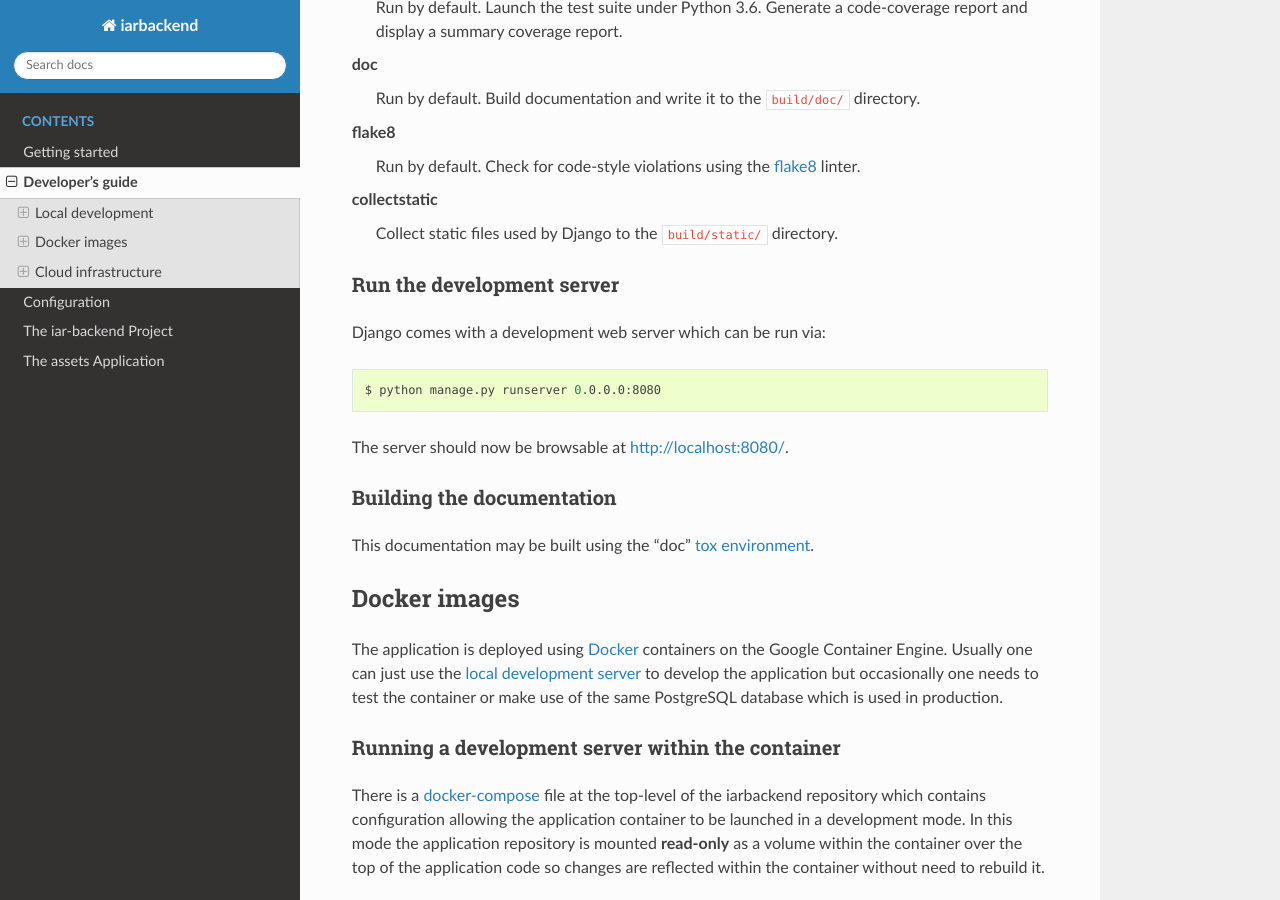
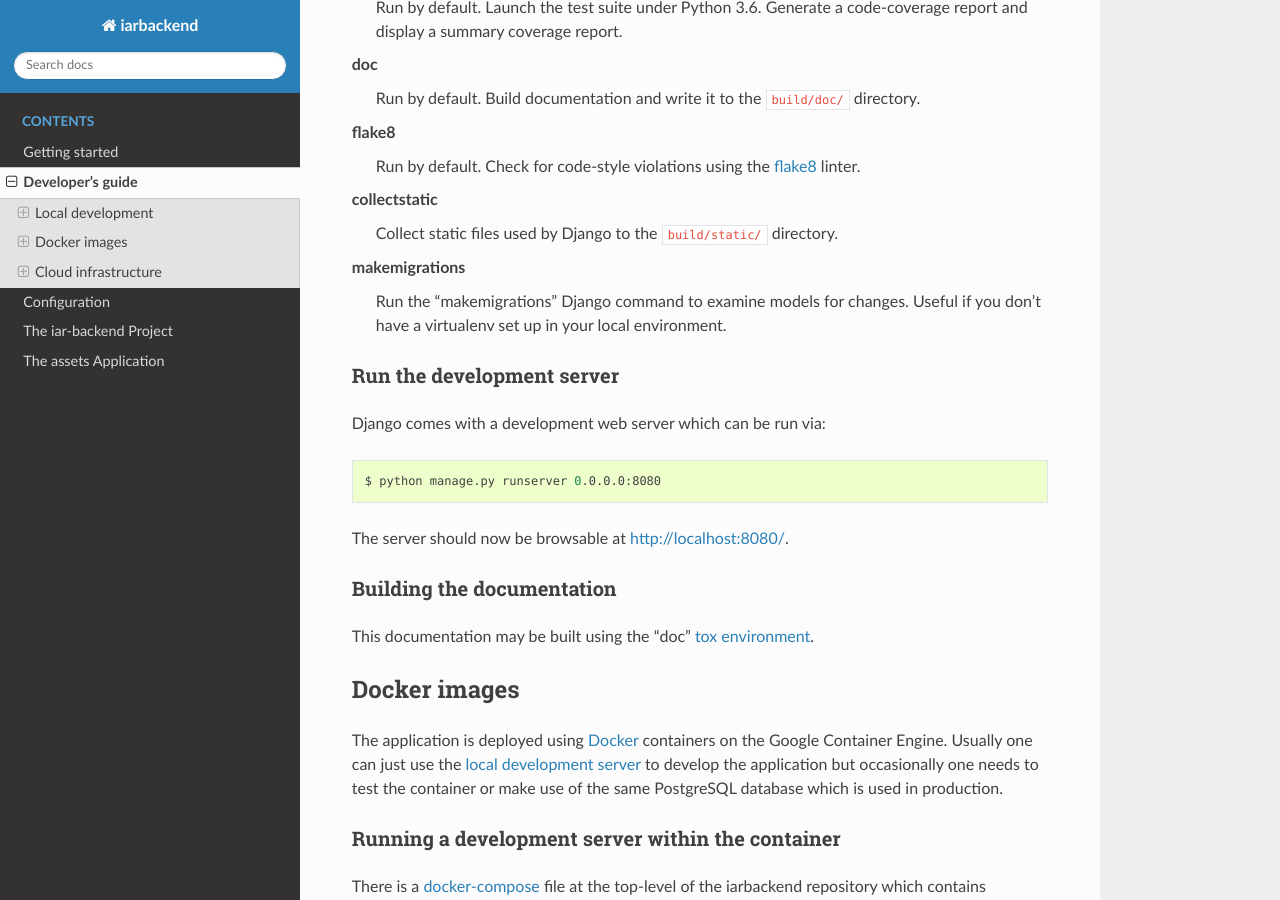
Before and after one commit to uisautomation/iar-backend, a Sphinx documentation site: the page built from doc/developer.rst, in a window 1280 px wide and 900 px high, scrolled down 1020 px. Built offline with Sphinx 7.4.7 and the Read the Docs theme 2.0.0, drawn with Linux system fonts in a browser that asks for light colours; the version number could not be read and is left out.

Commit message:
tox: add "makemigrations" env
Like the "doc" env, "makemigrations" can be used to run the
makemigrations command in the correct virtual environment for
development. When run via docker-compose this has no effect and fails
due to read-only filesystem. When run locally via tox it generates the
correct migrations.

```diff
--- a/doc/developer.rst
+++ b/doc/developer.rst
@@ -61,6 +61,10 @@ flake8
 
 collectstatic
     Collect static files used by Django to the ``build/static/`` directory.
+
+makemigrations
+    Run the "makemigrations" Django command to examine models for changes.
+    Useful if you don't have a virtualenv set up in your local environment.
 
 .. _devserver:
 
```
Also changed, not shown: 1 other file.
